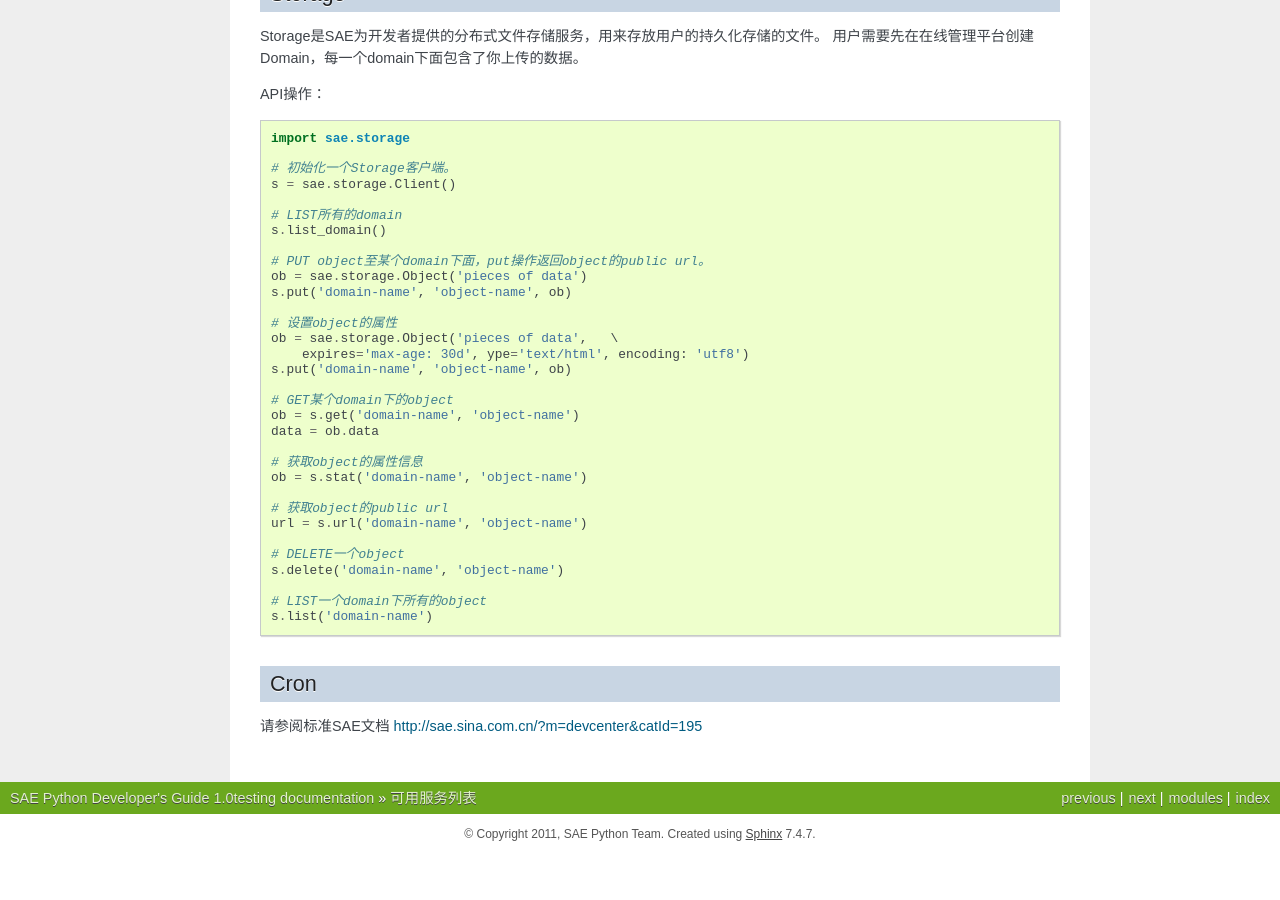
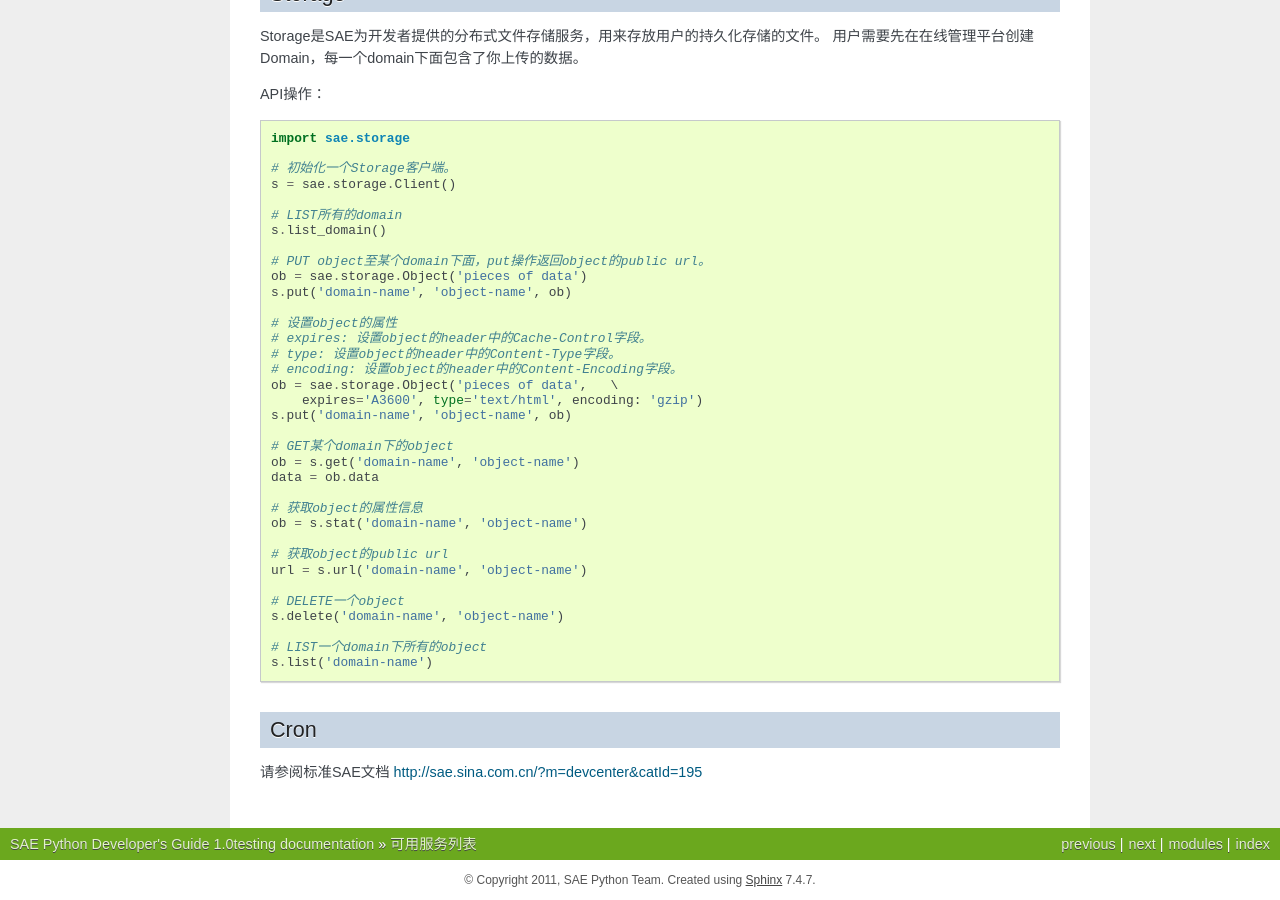
Before and after one commit to sinacloud/sae-python-dev-guide, a Sphinx documentation site: the page built from docs/service.rst, in a window 1280 px wide and 900 px high, scrolled down 3795 px. Built offline with Sphinx 7.4.7, drawn with Linux system fonts in a browser that asks for light colours; before the commit the page ends 4649 px from its top, so only the background shows below that.

Commit message:
update sae.storage docs

```diff
--- a/docs/service.rst
+++ b/docs/service.rst
@@ -219,8 +219,11 @@ API操作：   ::
     s.put('domain-name', 'object-name', ob)
 
     # 设置object的属性
+    # expires: 设置object的header中的Cache-Control字段。
+    # type: 设置object的header中的Content-Type字段。
+    # encoding: 设置object的header中的Content-Encoding字段。
     ob = sae.storage.Object('pieces of data',   \
-        expires='max-age: 30d', ype='text/html', encoding: 'utf8')
+        expires='A3600', type='text/html', encoding: 'gzip')
     s.put('domain-name', 'object-name', ob)
 
     # GET某个domain下的object
```
